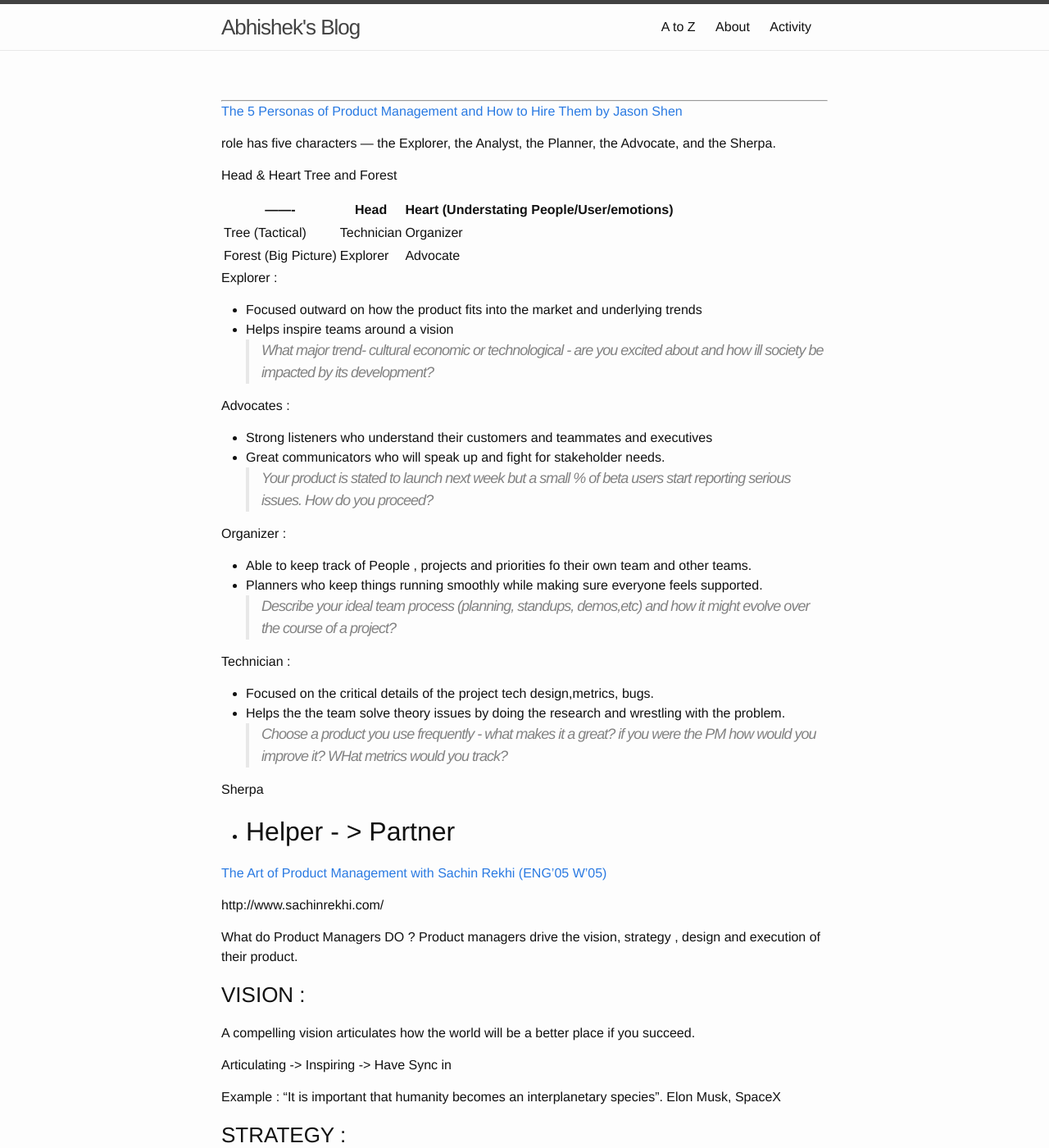
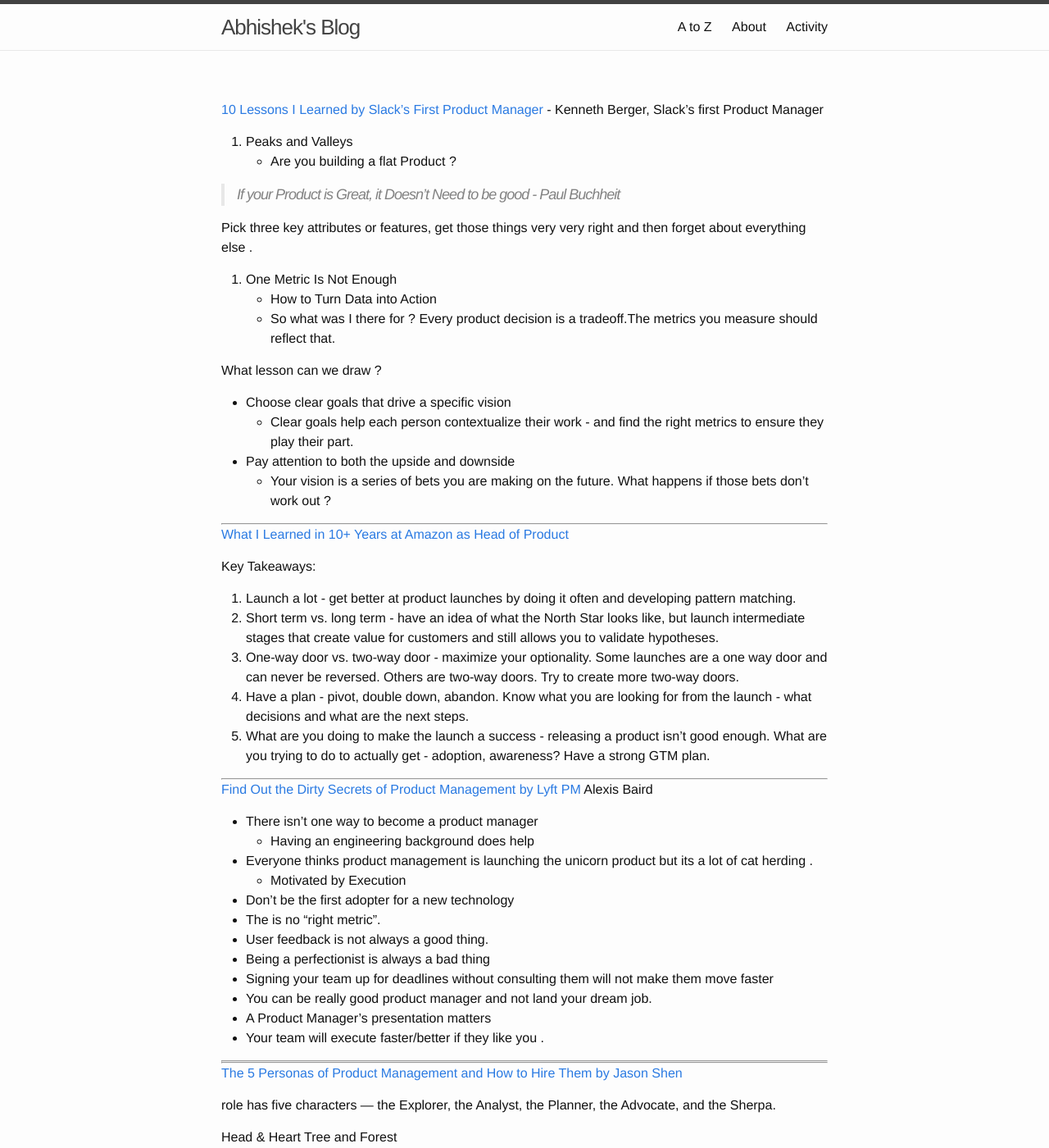
Before and after one commit to aageek/aageek.github.io, a Jekyll site: the page built from pm.md, in a window 1280 px wide and 1400 px high. Shown: the whole window at 82% size. Built offline with Jekyll 4.4.1, drawn with Linux system fonts in a browser that asks for light colours; our own code applies the rules of GitHub Pages for plain Markdown files.

Commit message:
Update pm.md

```diff
--- a/pm.md
+++ b/pm.md
@@ -1,3 +1,58 @@
+
+
+
+[10 Lessons I Learned by Slack's First Product Manager](https://www.youtube.com/watch?v=qMJlJxuYnAk) - Kenneth Berger, Slack's first Product Manager
+
+
+1. Peaks and Valleys
+- Are you building a flat Product ?
+
+> If your Product is Great, it Doesn't Need to be good  - Paul Buchheit
+
+Pick three key attributes or features, get those things very very right and then forget about everything else .
+
+2. One Metric Is Not Enough
+- How to Turn Data into Action
+- So what was I there for ?
+Every product decision is a tradeoff.The metrics you measure should reflect that.
+
+What lesson can we draw ?
+* Choose clear goals that drive a specific vision
+    - Clear goals help each person contextualize their work - and find the right metrics to ensure they play their part.
+* Pay attention to both the upside and downside
+    - Your vision is a series of bets you are making on the future. What happens if those bets don't work out ?
+
+------------------
+
+[What I Learned in 10+ Years at Amazon as Head of Product](https://www.youtube.com/watch?v=4BPUMsDdR0c&t=2s)
+
+Key Takeaways:
+1. Launch a lot - get better at product launches by doing it often and developing pattern matching.
+2. Short term vs. long term - have an idea of what the North Star looks like, but launch intermediate stages that create value for customers and still allows you to validate hypotheses.
+3. One-way door vs. two-way door - maximize your optionality. Some launches are a one way door and can never be reversed. Others are two-way doors. Try to create more two-way doors.
+4. Have a plan - pivot, double down, abandon. Know what you are looking for from the launch - what decisions and what are the next steps.
+5. What are you doing to make the launch a success - releasing a product isn’t good enough. What are you trying to do to actually get - adoption, awareness? Have a strong GTM plan.
+
+------------------
+
+[Find Out the Dirty Secrets of Product Management by Lyft PM](https://www.youtube.com/watch?v=gvZLSm_BZnY)  Alexis Baird
+
+* There isn't one way to become a product manager
+    - Having an engineering background does help
+* Everyone thinks product management is launching the unicorn product but its a lot of cat herding .
+    - Motivated by Execution
+* Don't be the first adopter for a new technology
+* The is no "right metric".
+* User feedback is not always a good thing.
+* Being a perfectionist is always a bad thing
+* Signing your team up for deadlines without consulting them will not make them move faster
+* You can be really good product manager and not land your dream job.
+* A Product Manager's presentation matters
+* Your team will execute faster/better if they like you .
+
+------------------
+
+
 
 ------------------
 
```
